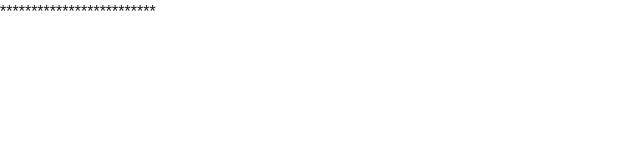
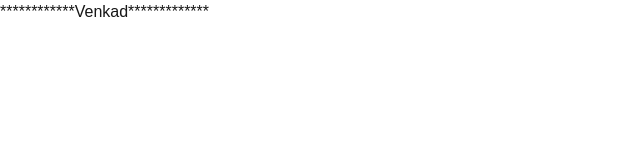
Before and after one commit to Mohanprasath6469/prasath, a Next.js app: page / in a window 1280 px wide. Shown: the top 160 px of the page, without its empty margins (0-640 px from the left). Built offline with nearby package versions, Linux system fonts and the light colour scheme.

Commit message:
Update page.tsx

```diff
--- a/src/app/page.tsx
+++ b/src/app/page.tsx
@@ -1,5 +1,5 @@
 export default function FirstPage(){
   return(
-    <div>*************************</div>
+    <div>************Venkad*************</div>
   )
 }
```
